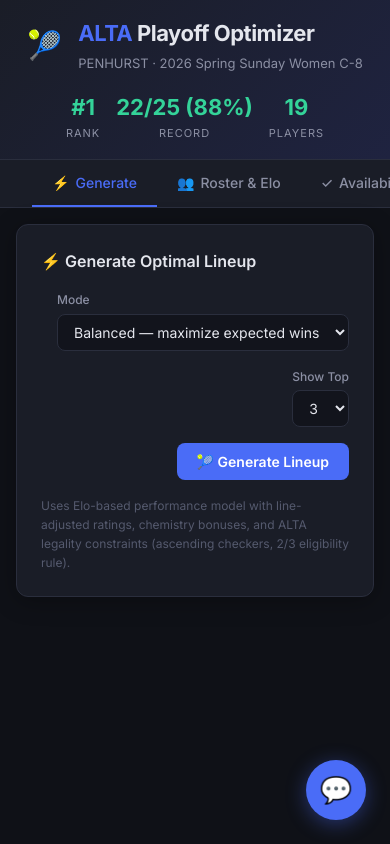
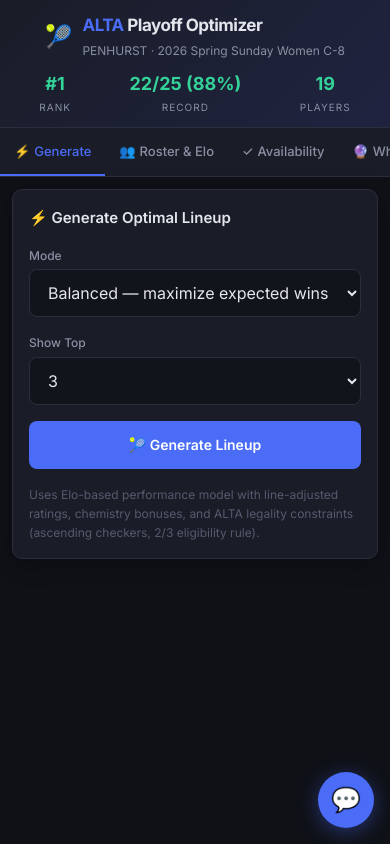
Before and after one commit to fastandfaster/goalseeking, a Flask app: page / in a window 390 px wide. Run offline with Flask 3, Linux system fonts and the light colour scheme.

Commit message:
Improve mobile UX with responsive layouts and touch-friendly targets
- Add phone breakpoint (480px) alongside existing tablet (768px)
- Increase touch targets to 44-48px min height for buttons, inputs, toggles
- Use 16px font on inputs to prevent iOS auto-zoom on focus
- Stack lineup line-rows vertically on mobile for readability
- Make chat widget full-screen-width on phones with safe-area padding
- Make nav scrollable with hidden scrollbar on small screens
- Stack form controls vertically with full-width buttons
- Adjust availability grid to 2-column layout on phones
- Add viewport-fit=cover and safe-area-inset support for notched phones
- Reduce padding/spacing throughout for better mobile density

Co-authored-by: Copilot <223556219+Copilot@users.noreply.github.com>

```diff
--- a/static/styles.css
+++ b/static/styles.css
@@ -699,11 +699,260 @@ label {
 }
 
 /* ── Responsive ── */
+
+/* Tablet breakpoint */
 @media (max-width: 768px) {
-  .header { flex-direction: column; gap: 16px; padding: 16px; }
+  .header {
+    flex-direction: column;
+    gap: 12px;
+    padding: 16px;
+  }
+
   .header-stats { gap: 16px; }
+
   .main { padding: 16px; }
+
   .form-row { flex-direction: column; }
-  .line-row { grid-template-columns: 30px 1fr 80px 60px; }
-  .line-row > :nth-child(2) { display: none; }
+
+  .chat-widget {
+    width: calc(100vw - 24px);
+    right: 12px;
+    bottom: 88px;
+    max-height: 60vh;
+  }
 }
+
+/* Phone breakpoint */
+@media (max-width: 480px) {
+  /* Header compact */
+  .header {
+    padding: 12px 16px;
+    gap: 10px;
+  }
+
+  .header-logo { font-size: 22px; }
+
+  .header h1 { font-size: 17px; }
+
+  .header-sub { font-size: 12px; }
+
+  .header-left { gap: 10px; }
+
+  .header-stats {
+    gap: 12px;
+    width: 100%;
+    justify-content: space-around;
+  }
+
+  .stat-value { font-size: 18px; }
+  .stat-label { font-size: 10px; }
+
+  /* Navigation — scrollable with larger touch targets */
+  .nav {
+    padding: 0 8px;
+    gap: 0;
+    -webkit-overflow-scrolling: touch;
+    scrollbar-width: none;
+  }
+
+  .nav::-webkit-scrollbar { display: none; }
+
+  .nav-btn {
+    padding: 12px 14px;
+    font-size: 13px;
+    min-height: 48px;
+  }
+
+  .nav-btn .icon { margin-right: 4px; }
+
+  /* Main content */
+  .main { padding: 12px; }
+
+  .card {
+    padding: 16px;
+    border-radius: 10px;
+    margin-bottom: 12px;
+  }
+
+  .card h2 { font-size: 15px; }
+
+  /* Form controls — touch-friendly sizes */
+  select, input[type="text"], input[type="number"] {
+    padding: 12px 14px;
+    font-size: 16px; /* prevents iOS zoom on focus */
+    min-height: 44px;
+  }
+
+  .btn {
+    padding: 12px 20px;
+    font-size: 14px;
+    min-height: 48px;
+    width: 100%;
+    justify-content: center;
+  }
+
+  .btn-sm {
+    padding: 10px 16px;
+    font-size: 13px;
+    min-height: 44px;
+  }
+
+  .form-group {
+    width: 100%;
+  }
+
+  .form-group select {
+    width: 100%;
+  }
+
+  /* Lineup cards — stack for readability */
+  .lineup-header {
+    padding: 14px 16px;
+    flex-direction: column;
+    gap: 8px;
+    align-items: flex-start;
+  }
+
+  .lineup-header > div:last-child {
+    text-align: left;
+    display: flex;
+    align-items: baseline;
+    gap: 8px;
+  }
+
+  .lineup-win { font-size: 24px; }
+  .lineup-win-label { font-size: 10px; }
+  .lineup-rank { font-size: 17px; }
+  .lineup-body { padding: 12px 14px; }
+
+  /* Line rows — vertical card layout on mobile */
+  .line-row {
+    display: flex;
+    flex-wrap: wrap;
+    gap: 4px 8px;
+    padding: 10px 0;
+    align-items: center;
+  }
+
+  .line-num {
+    flex: 0 0 32px;
+  }
+
+  .line-player {
+    flex: 1 1 auto;
+    min-width: 0;
+    overflow: hidden;
+    text-overflow: ellipsis;
+  }
+
+  .line-checker {
+    flex: 0 0 100%;
+    text-align: left;
+    padding-left: 32px;
+    font-size: 11px;
+    order: 5;
+  }
+
+  .line-winprob {
+    flex: 0 0 auto;
+    text-align: right;
+  }
+
+  /* Roster table — horizontal scroll with sticky first column */
+  .table-wrap {
+    margin: 0 -16px;
+    padding: 0 16px;
+  }
+
+  table { font-size: 12px; }
+
+  th { padding: 8px 10px; font-size: 10px; }
+  td { padding: 8px 10px; font-size: 12px; }
+
+  /* Availability grid — bigger touch targets */
+  .avail-grid {
+    grid-template-columns: 1fr 1fr;
+    gap: 8px;
+  }
+
+  .avail-toggle {
+    padding: 12px;
+    font-size: 13px;
+    min-height: 44px;
+    border-radius: 10px;
+  }
+
+  /* What-If section */
+  .impact-value { font-size: 28px; }
+  .impact-box { padding: 20px 16px; }
+
+  /* Chat widget — full width on phones */
+  .chat-widget {
+    position: fixed;
+    bottom: 0;
+    right: 0;
+    width: 100vw;
+    max-height: 85vh;
+    border-radius: 16px 16px 0 0;
+    border-bottom: none;
+  }
+
+  .chat-widget-messages {
+    max-height: 55vh;
+    min-height: 150px;
+  }
+
+  .chat-widget-input {
+    padding: 10px 12px;
+    padding-bottom: calc(10px + env(safe-area-inset-bottom, 0px));
+  }
+
+  .chat-widget-input input {
+    font-size: 16px !important; /* prevent iOS zoom */
+    min-height: 44px;
+  }
+
+  .chat-fab {
+    bottom: 16px;
+    right: 16px;
+    width: 56px;
+    height: 56px;
+  }
+
+  .chat-fab-icon { font-size: 24px; }
+
+  /* Explanation toggle — larger tap area */
+  .explain-toggle {
+    padding: 14px 16px;
+    font-size: 13px;
+    min-height: 44px;
+  }
+
+  .explain-content {
+    padding: 14px 16px;
+    font-size: 11px;
+  }
+
+  /* Badges */
+  .badge {
+    padding: 3px 8px;
+    font-size: 10px;
+  }
+
+  /* Confidence bar */
+  .conf-bar { width: 40px; }
+}
+
+/* Safe area support for notched phones */
+@supports (padding: env(safe-area-inset-bottom)) {
+  .chat-fab {
+    bottom: calc(16px + env(safe-area-inset-bottom, 0px));
+  }
+
+  @media (max-width: 480px) {
+    .nav {
+      padding-left: env(safe-area-inset-left, 8px);
+      padding-right: env(safe-area-inset-right, 8px);
+    }
+  }
+}
--- a/templates/index.html
+++ b/templates/index.html
@@ -2,7 +2,7 @@
 <html lang="en">
 <head>
   <meta charset="UTF-8">
-  <meta name="viewport" content="width=device-width, initial-scale=1.0">
+  <meta name="viewport" content="width=device-width, initial-scale=1.0, viewport-fit=cover">
   <title>ALTA Playoff Optimizer</title>
   <link rel="preconnect" href="https://fonts.googleapis.com">
   <link href="https://fonts.googleapis.com/css2?family=Inter:wght@400;500;600;700;800&family=JetBrains+Mono:wght@400;600;700;800&display=swap" rel="stylesheet">
```
